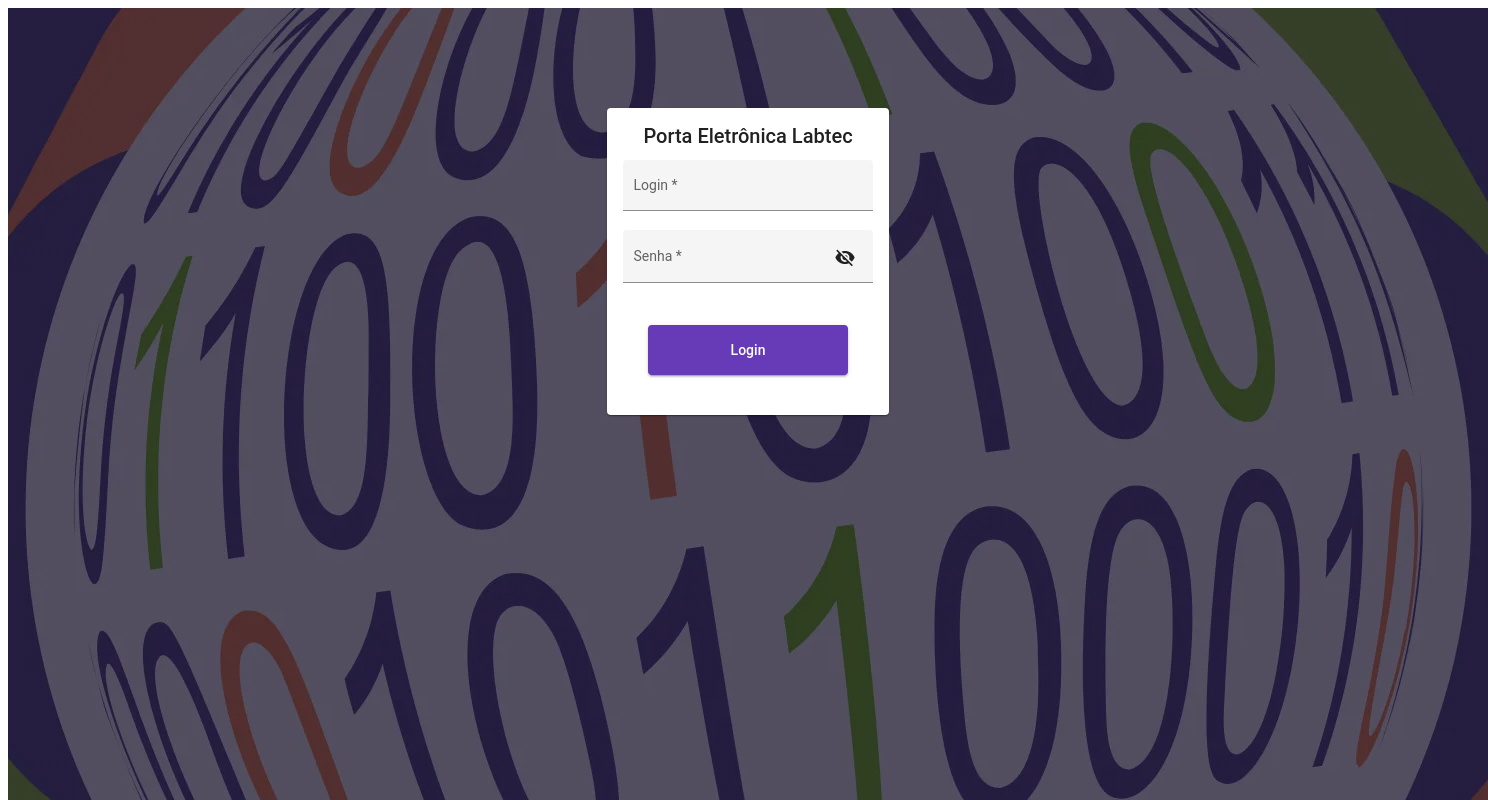
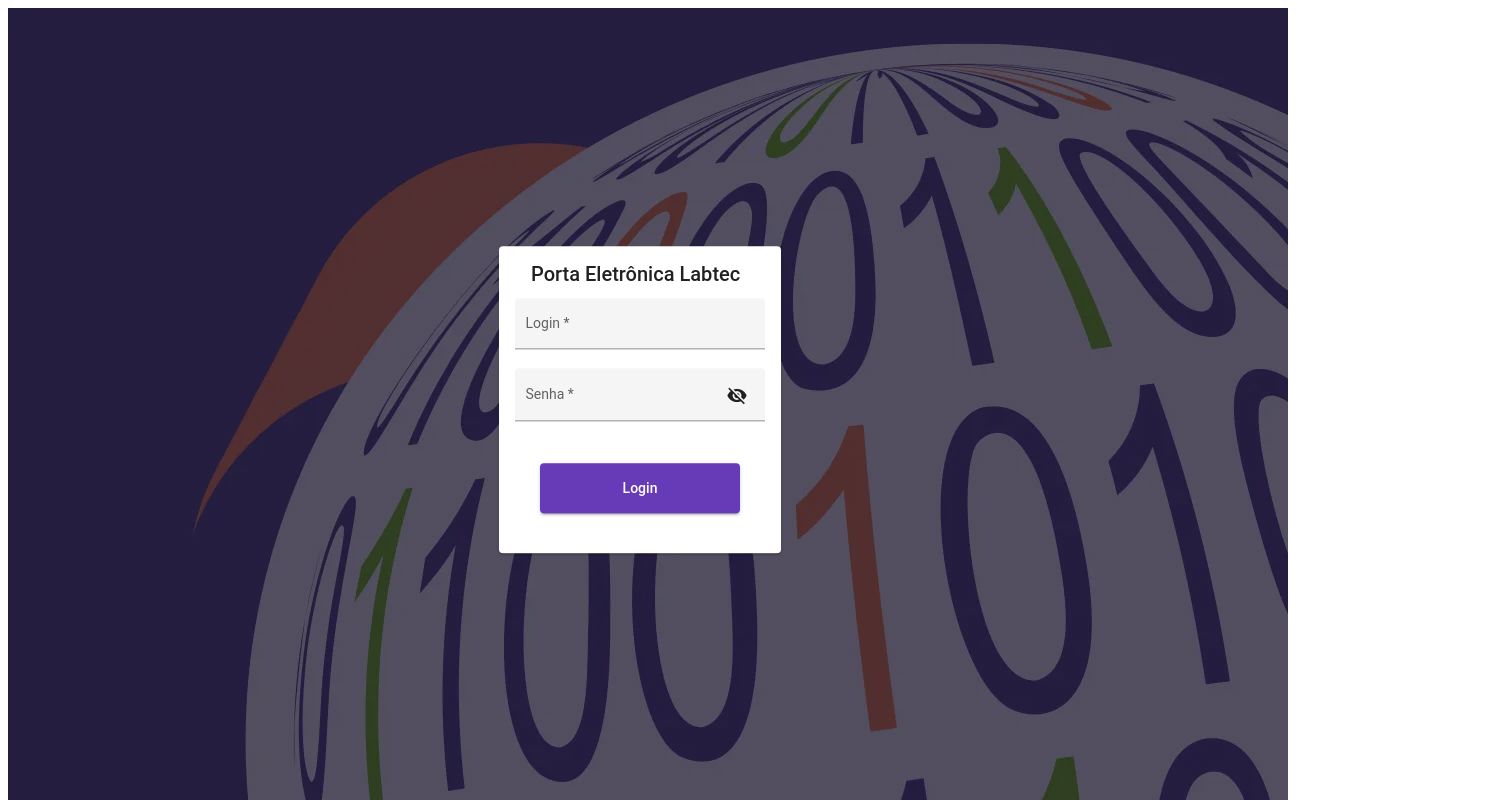
Before and after one commit to GabrielBdeC/Arduino-door-locker-with-time-clock, an Angular app in the folder application/: page /login in a window 1280 px wide. Shown: the top 800 px of the page, 1488 px wide, since content can reach past the window. Built offline with nearby package versions, Linux system fonts and the light colour scheme.

Commit message:
fix: login button

```diff
--- a/application/src/app/module/login/login.component.css
+++ b/application/src/app/module/login/login.component.css
@@ -1,8 +1,12 @@
 form {
-  display: flex;
-  align-items: center;
-  justify-content: center;
+  position: absolute;
+  top: 50%;
+  left: 50%;
+  transform: translate(-50%, -50%);
+
 }
+
+
 
 .button-container {
   display: flex;
@@ -15,27 +19,20 @@ button {
   height: 50px;
 }
 
-.space {
-  padding: 12.5vh;
-}
 
-.title {
-  display: flex;
-  justify-content: center;
-  align-items: center;
-}
+
+
 
 mat-form-field {
   width: 250px;
 }
 
 .background {
-  background: linear-gradient(rgba(0, 0, 0, 0.5), rgba(0, 0, 0, 0.5)),
-    url("src/assets/img/bg.webp");
-  background-position: center;
+  background: linear-gradient(rgba(0, 0, 0, 0.5), rgba(0, 0, 0, 0.5)), url('src/assets/img/bg.webp');
 
+  min-height: 100vh;
   min-width: 100vw;
-  min-height: 100vh;
+
 }
 
 ::ng-deep .error-snackbar {
--- a/application/src/app/module/login/login.component.html
+++ b/application/src/app/module/login/login.component.html
@@ -11,12 +11,7 @@
         <div class="form-input">
           <mat-form-field appearance="fill">
             <mat-label>Login</mat-label>
-            <input
-              matInput
-              placeholder="login"
-              formControlName="login"
-              required
-            />
+            <input matInput placeholder="login" formControlName="login" required />
             <mat-error *ngIf="userLogin.invalid">
               Um login é necessário
             </mat-error>
@@ -26,26 +21,16 @@
         <div class="form-input">
           <mat-form-field appearance="fill">
             <mat-label>Senha</mat-label>
-            <input
-              matInput
-              [type]="hide ? 'password' : 'text'"
-              formControlName="password"
-              required
-            />
+            <input matInput [type]="hide ? 'password' : 'text'" formControlName="password" required />
 
-            <button
-              mat-icon-button
-              matSuffix
-              (click)="hide = !hide"
-              [attr.aria-label]="'Esconder Senha'"
-              [attr.aria-pressed]="hide"
-            >
-              <mat-icon>{{ hide ? "visibility_off" : "visibility" }}</mat-icon>
+
+            <button mat-icon-button matSuffix type="button" (click)="hide = !hide" [attr.aria-label]="'Esconder Senha'"
+              [attr.aria-pressed]="hide">
+              <mat-icon>{{hide ? 'visibility_off' : 'visibility'}}</mat-icon>
             </button>
 
             <mat-error *ngIf="userPass.invalid">
-              Uma senha é necessária</mat-error
-            >
+              Uma senha é necessária</mat-error>
           </mat-form-field>
         </div>
       </mat-card-content>
--- a/application/src/app/shared/module/navbar/navbar.component.html
+++ b/application/src/app/shared/module/navbar/navbar.component.html
@@ -4,7 +4,7 @@
     <a class="title"> Sistema de Porta Eletrônica </a>
   </span>
   <span class="fill-remaining-space"></span>
-  <button mat-button>Menu Option 01</button>
-  <button mat-button>Menu Option 02</button>
+  <button mat-button>Usuários</button>
+  <button mat-button>Alunos</button>
   <button mat-button (click)="logout()">Logout</button>
 </mat-toolbar>
```
